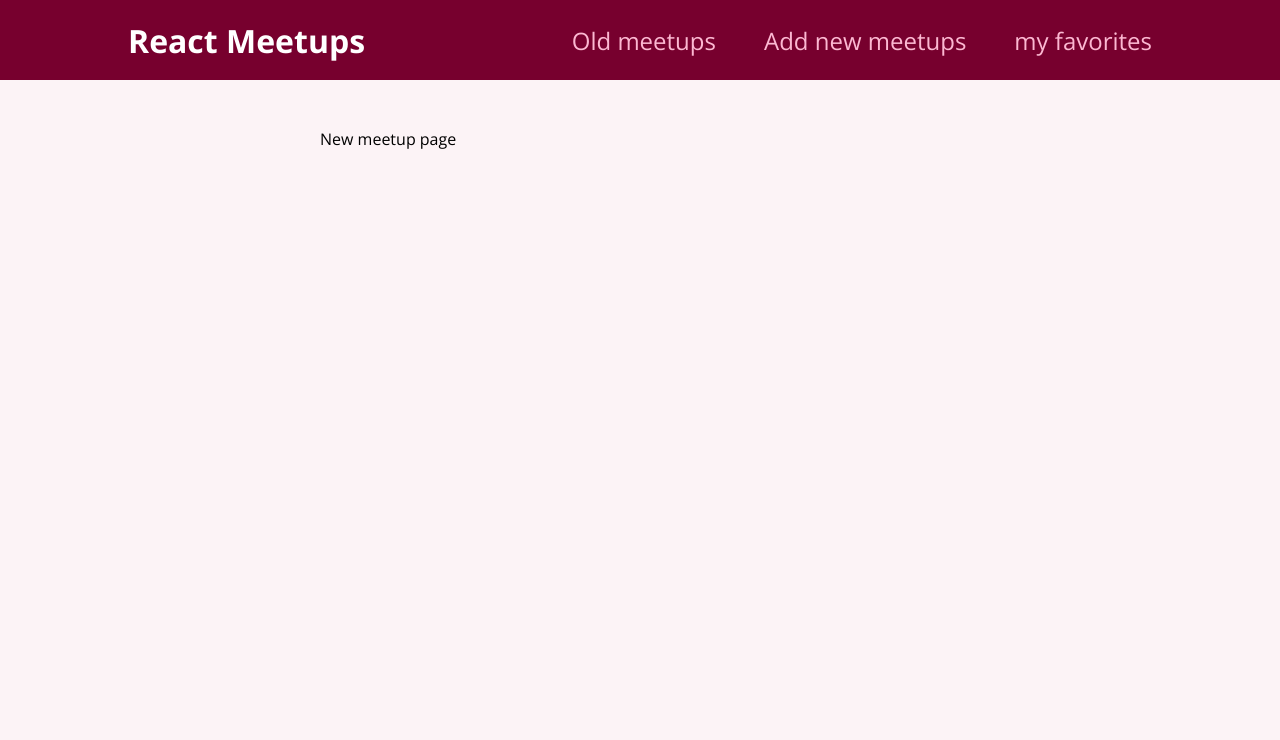
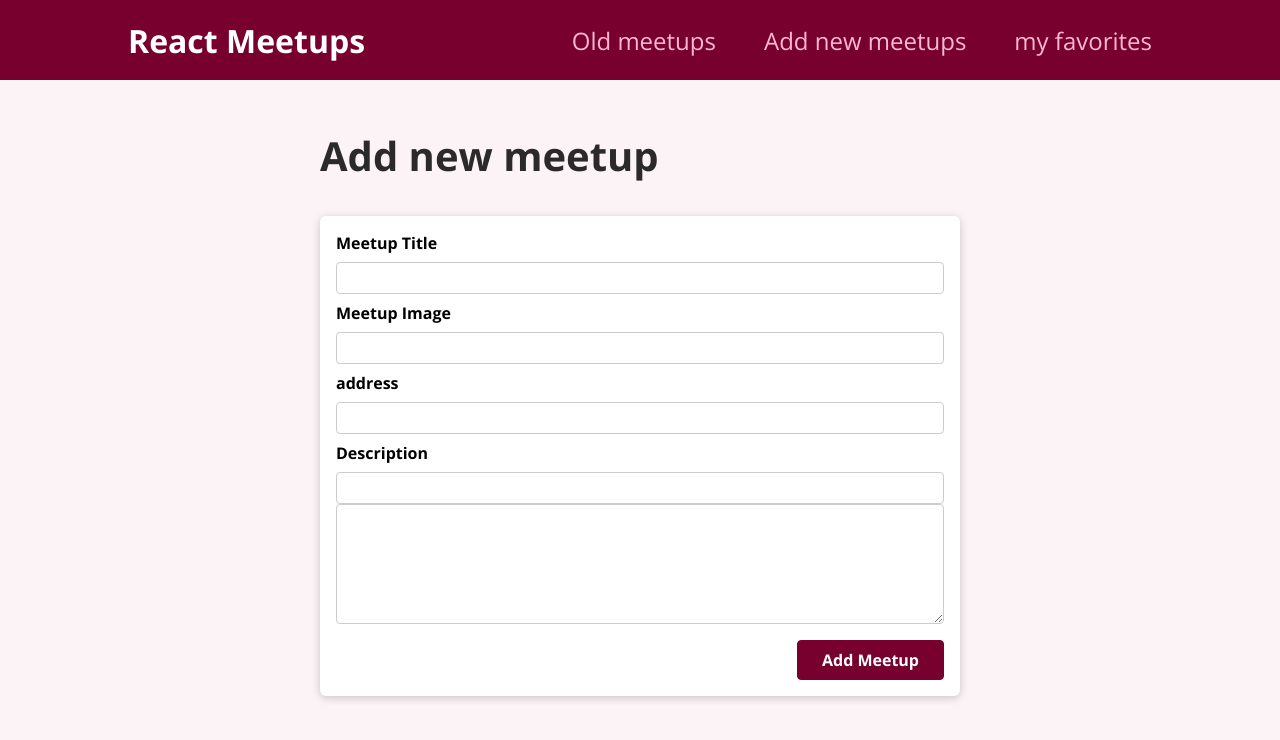
Before and after one commit to jck-bit/learning-_react, a React (Create React App) app: page /new-meetups in a window 1280 px wide. Shown: the top 740 px of the page. Built offline with nearby package versions, Linux system fonts and the light colour scheme.

Commit message:
made an input form

```diff
--- /dev/null
+++ b/src/components/meetups/NewMeetupForm.js
@@ -0,0 +1,33 @@
+import Card from "../ui/Card"
+import classes from './NewMeetupForm.module.css'
+
+const NewMeetupForm = () => {
+    return ( <Card>
+        <form className={classes.form}>
+            <div className={classes.control}>
+                <label htmlFor='title'>Meetup Title</label>
+                <input type="text" required id="title"/>
+            </div>
+            <div className={classes.control}>
+                <label htmlFor='image'>Meetup Image</label>
+                <input type="url" required id="image"/>
+            </div>
+            <div className={classes.control}>
+                <label htmlFor='address'>address</label>
+                <input type="text" required id="address"/>
+            </div>
+            <div className={classes.control}>
+                <label htmlFor='description'>Description</label>
+                <input type="text" required id="description"/>
+                <textarea id="description" required rows='5'></textarea>
+            </div>
+            <div className={classes.actions}>
+                <button>Add Meetup</button>
+            </div>
+        </form>
+    </Card>
+
+   )
+}
+
+export default NewMeetupForm
--- /dev/null
+++ b/src/components/meetups/NewMeetupForm.module.css
@@ -0,0 +1,45 @@
+.form {
+    padding: 1rem;
+  }
+
+  .control {
+    margin-bottom: 0.5rem;
+  }
+
+  .control label {
+    display: block;
+    font-weight: bold;
+    margin-bottom: 0.5rem;
+  }
+
+  .control input,
+  .control textarea {
+    display: block;
+    font: inherit;
+    border-radius: 4px;
+    border: 1px solid #ccc;
+    padding: 0.25rem;
+    width: 100%;
+  }
+
+  .actions {
+    margin-top: 1rem;
+    text-align: right;
+  }
+
+  .actions button {
+    font: inherit;
+    cursor: pointer;
+    background-color: #77002e;
+    color: white;
+    padding: 0.5rem 1.5rem;
+    border: 1px solid #77002e;
+    border-radius: 4px;
+    font-weight: bold;
+  }
+
+  .actions button:hover,
+  .actions button:active {
+    background-color: #a50e48;
+    border-color: #a50e48;
+  }
--- a/src/pages/NewMeetup.js
+++ b/src/pages/NewMeetup.js
@@ -1,9 +1,11 @@
+import NewMeetupForm from "../components/meetups/NewMeetupForm"
+
 function NewMeetupPage() {
     return (
-        <div>
-         New meetup page
-
-       </div>
+       <section>
+           <h1>Add new meetup</h1>
+           <NewMeetupForm />
+       </section>
     )
 }
 
```
